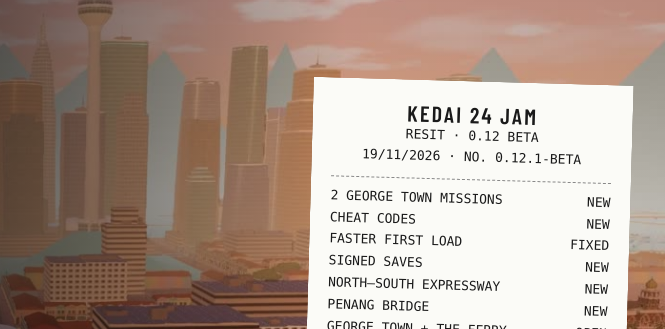
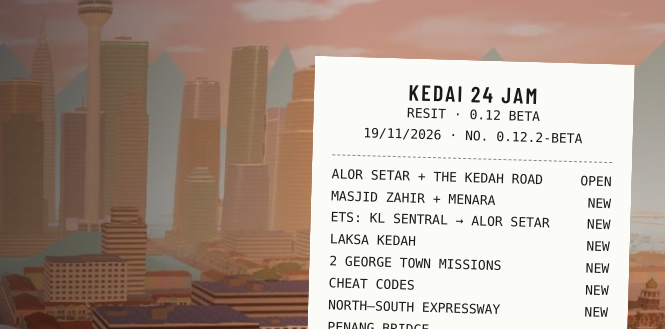
Before and after one commit to chengboonrong/kl-rush-preview, a plain HTML site: page index.html in a window 1280 px wide. Shown: the part 83-412 px from the top of the page, 615-1280 px from the left. Drawn offline with nearby package versions, Linux system fonts and the light colour scheme; a web font is replaced by a local one.

Commit message:
Receipt and board for 0.12.2 Beta
Co-Authored-By: Claude Opus 5.5 <noreply@anthropic.com>

```diff
--- a/index.html
+++ b/index.html
@@ -555,12 +555,14 @@ body.viewing { position: fixed; left: 0; right: 0; overflow: hidden; }
     <div class="till">
       <div class="feed">
         <article class="receipt" aria-label="What's new in 0.12 Beta">
-          <header><b>KEDAI 24 JAM</b><span>RESIT · 0.12 BETA</span><span class="tnum">19/11/2026 · NO. 0.12.1-BETA</span></header>
+          <header><b>KEDAI 24 JAM</b><span>RESIT · 0.12 BETA</span><span class="tnum">19/11/2026 · NO. 0.12.2-BETA</span></header>
           <ul class="tnum">
+            <li><span>ALOR SETAR + THE KEDAH ROAD</span><span>OPEN</span></li>
+            <li><span>MASJID ZAHIR + MENARA</span><span>NEW</span></li>
+            <li><span>ETS: KL SENTRAL → ALOR SETAR</span><span>NEW</span></li>
+            <li><span>LAKSA KEDAH</span><span>NEW</span></li>
             <li><span>2 GEORGE TOWN MISSIONS</span><span>NEW</span></li>
             <li><span>CHEAT CODES</span><span>NEW</span></li>
-            <li><span>FASTER FIRST LOAD</span><span>FIXED</span></li>
-            <li><span>SIGNED SAVES</span><span>NEW</span></li>
             <li><span>NORTH–SOUTH EXPRESSWAY</span><span>NEW</span></li>
             <li><span>PENANG BRIDGE</span><span>NEW</span></li>
             <li><span>GEORGE TOWN + THE FERRY</span><span>OPEN</span></li>
@@ -1077,7 +1079,7 @@ body.viewing { position: fixed; left: 0; right: 0; overflow: hidden; }
           <tr><td>0.9.x</td><td>SEPANG</td><td>formula racing · race weekend</td><td>TIBA</td></tr>
           <tr><td>0.10β</td><td>JALAN RAYA</td><td>road-aware GPS · street games · cloud save · natural walk and run</td><td>TIBA</td></tr>
           <tr><td>0.11β</td><td>KL PENUH</td><td>two more cars rebuilt · hawkers · hospital forecourt</td><td>TIBA</td></tr>
-          <tr class="now"><td>0.12β</td><td>UTARA</td><td>the north expressway · the Penang Bridge · George Town and its ferry · the ETS · Penang Hill · murals · trishaws · two George Town missions · cheat codes</td><td><a href="https://kl-rush.vercel.app" target="_blank" rel="noopener">SEDIA ▸ MAIN</a></td></tr>
+          <tr class="now"><td>0.12β</td><td>UTARA</td><td>the north expressway · the Penang Bridge · George Town and its ferry · the ETS · Penang Hill · murals · trishaws · two George Town missions · cheat codes · Alor Setar</td><td><a href="https://kl-rush.vercel.app" target="_blank" rel="noopener">SEDIA ▸ MAIN</a></td></tr>
           <tr class="next"><td>0.12.x</td><td>UTARA</td><td>Alor Setar · Langkawi</td><td>BERIKUT</td></tr>
           <tr><td>0.13β</td><td>SELATAN</td><td>Melaka · Johor Bahru</td><td>DIJADUAL</td></tr>
           <tr><td>0.14β</td><td>KUCHING</td><td>Sarawak</td><td>DIJADUAL</td></tr>
```
